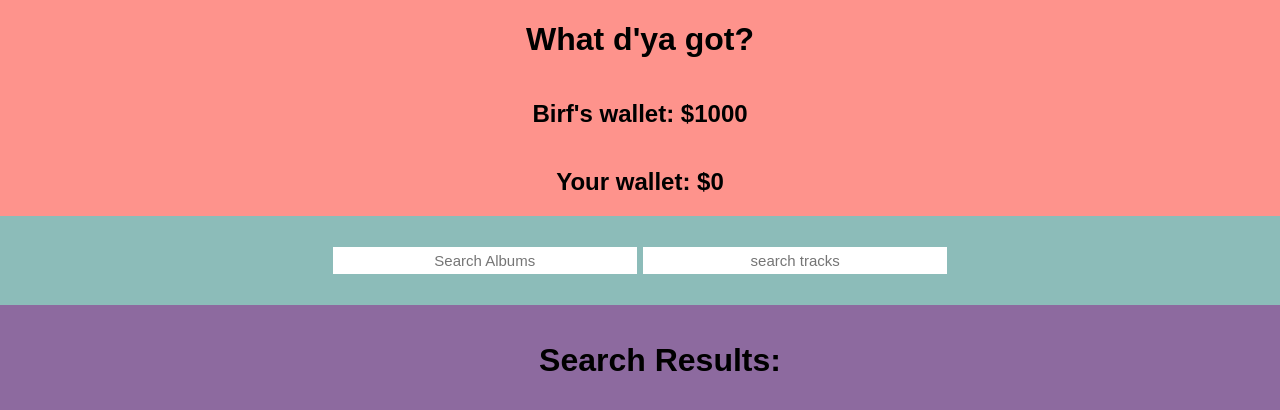
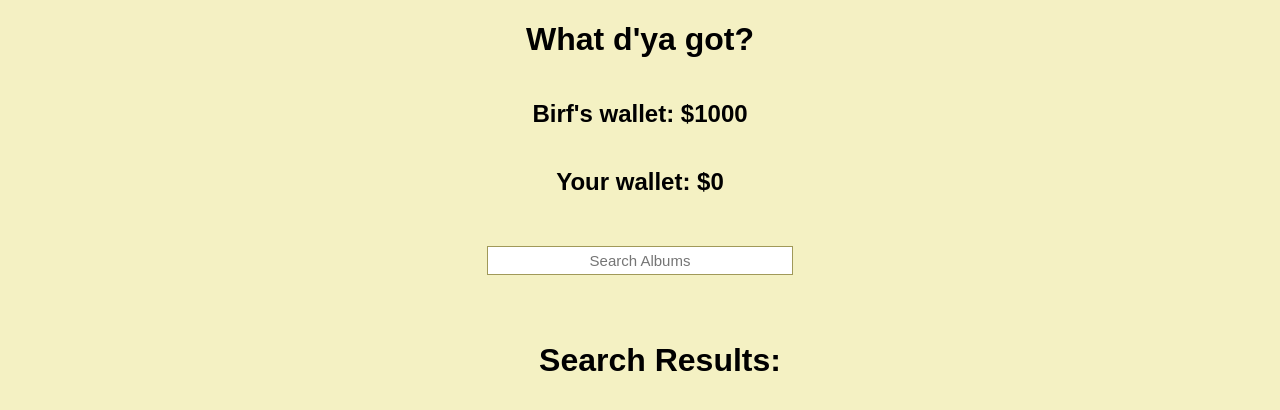
Before and after one commit to bovio/birf, a React (Create React App) app: page / in a window 1280 px wide. Shown: the top 410 px of the page. Built offline with nearby package versions, Linux system fonts and the light colour scheme.

Commit message:
function refactors

```diff
--- a/src/App.css
+++ b/src/App.css
@@ -1,17 +1,17 @@
 .App {
-  background: #8d6a9f;
+  background: #f4f1c3;
   height: 1000px;
 }
 
 .Header {
   text-align: center;
-  background: #fe938c;
+  background: #f4f0c3;
   height: 80px;
   display: grid;
 }
 
 .Wallets {
-  background: #fe938c;
+  background: #f4f1c3;
   display: grid;
   text-align: center;
 }
@@ -19,22 +19,23 @@
 .SearchBar {
   display: inline-block;
   width: 100%;
-  background: #8cbcb9;
+  background: #f4f1c3;
   text-align: center;
   padding-bottom: 30px;
   padding-top: 30px;
 }
 
 .SearchBar input {
-  border: 1px solid #8cbcb9;
+  border: 1px solid #a09959;
   width: 300px;
+  color: #a09959;
   text-align: center;
   height: 25px;
   font-size: 15px;
 }
 
 .SearchResults {
-  background: #8d6a9f;
+  background: #f4f1c3;
   width: 100%;
   display: grid;
   text-align: center;
@@ -54,13 +55,13 @@
 .Sell {
   background-color: white;
   color: black;
-  border: 2px solid #8d6a9f;
+  border: 2px solid #f4f1c3;
   padding: 10px 30px;
   font-size: 15px;
 }
 
 .Sell:hover {
-  border: 3px solid #352140;
+  border: 1px solid #b4aa14;
   cursor: grab;
 }
 
--- a/src/App.js
+++ b/src/App.js
@@ -20,10 +20,6 @@ class Search extends React.Component {
         <input
           placeholder="Search Albums"
           onChange={e => this.handleTermChange("album", e)}
-        />{" "}
-        <input
-          placeholder="search tracks"
-          onChange={e => this.handleTermChange("track", e)}
         />
       </div>
     );
@@ -33,6 +29,7 @@ class Search extends React.Component {
 
 const AlbumSearchResults = props => {
   const results = props.searchResults || [];
+
   return (
     <div className="SearchResults">
       <ul>
@@ -40,7 +37,6 @@ const AlbumSearchResults = props => {
           <h1>Search Results: </h1>
 
           {results.map(album => {
-            console.log(album);
             return (
               <div className="renderedResults">
                 <h2>
@@ -56,8 +52,7 @@ const AlbumSearchResults = props => {
                         album.artists[0].name,
                         album.name,
                         album.images[0].url,
-                        album.id,
-                        album.popularity
+                        album.id
                       )
                     }
                   >
@@ -80,52 +75,54 @@ class App extends React.Component {
       birfWallet: 1000,
       yourWallet: 0,
       searchResults: [],
-      selling: [
-        {
-          artist: "",
-          album: "",
-          images: "",
-          id: "",
-          tracks: [],
-          popularity: 0
-        }
-      ]
+      popResults: [],
+      trackPop: []
     };
 
     this.addToCart = this.addToCart.bind(this);
     this.search = this.search.bind(this);
     this.handleAddToCart = this.handleAddToCart.bind(this);
+    this.handleGetTrackPop = this.handleGetTrackPop.bind(this);
+    this.filterResults = this.filterResults.bind(this);
   }
 
-  handleAddToCart = (e, artist, album, images, id, popularity) => {
-    console.log(this.state);
+  handleAddToCart = (e, artist, album, images, id) => {
     console.log(artist);
     console.log(album);
-    console.log(images);
     console.log(id);
-    console.log(popularity);
-    this.setState({
-      selling: {
-        artist: artist,
-        album: album,
-        images: images,
-        id: id
-      }
+    this.handleGetTrackPop(id);
+  };
+
+  handleGetTrackPop = () => {
+    let results = this.state.searchResults.map(item => item.id);
+    console.log(results);
+    let firstTrack = results[0];
+    Spotify.search("track", null, firstTrack).then(searchResults => {
+      return this.setState({
+        popResults: searchResults
+      });
     });
+    console.log(this.state.popResults);
   };
 
   addToCart = e => {
-    console.log(this.state.selling);
+    console.log(this.state.popResults);
   };
 
-  search(type, input) {
-    Spotify.search(type, input).then(searchResults => {
+  search(type, input, id) {
+    Spotify.search(type, input, id).then(searchResults => {
       return this.setState({
         searchResults: searchResults,
         currentSearchType: type
       });
     });
   }
+
+  filterResults() {
+    let genResults = this.state.searchResults.map(results => results.id);
+    let popResults = this.state.popResults.map(results => results.id);
+  }
+
   render() {
     let resultComponent;
 
@@ -135,6 +132,9 @@ class App extends React.Component {
           searchResults={this.state.searchResults}
           addToCart={this.addToCart}
           handleAddToCart={this.handleAddToCart}
+          handleGetTrackPop={this.handleGetTrackPop}
+          popResults={this.popResults}
+          popSearch={this.popSearch}
         />
       </div>
     );
--- a/src/util/spotify.js
+++ b/src/util/spotify.js
@@ -16,18 +16,20 @@ const Spotify = {
       accessToken = urlAccessToken[1];
       expiresIn = urlExpiresIn[1];
     } else {
-      window.location.href = `https://accounts.spotify.com/authorize?client_id=${client_id}&response_type=token&scope=playlist-modify-public&redirect_uri=${redirect_uri}`;
+      window.location.href = `https://accounts.spotify.com/authorize?client_id=${client_id}&response_type=token&redirect_uri=${redirect_uri}`;
     }
   },
 
-  search(type, term) {
+  search(type, term, id) {
     this.getAccessToken();
 
     const query = () => {
       if (type === "artist") {
         return `https://api.spotify.com/v1/search?q=${term}&type=${type}&includes_group=album`;
-      } else if (type === "album" || "track") {
-        return `https://api.spotify.com/v1/search?q=${term}&type=${type}&includes_group=tracks`;
+      } else if (type === "album") {
+        return `https://api.spotify.com/v1/search?q=${term}&type=${type}`;
+      } else if (type === "track") {
+        return `https://api.spotify.com/v1/albums/${id}/tracks?offset=0&limit=20`;
       }
     };
 
@@ -42,6 +44,8 @@ const Spotify = {
           return jsonResponse.albums.items;
         } else if (`${type}` === "artist" && jsonResponse.artists) {
           return jsonResponse.artists.items;
+        } else if (`${type}` === "track" && jsonResponse.tracks) {
+          return jsonResponse.tracks.items;
         }
       });
   }
```
